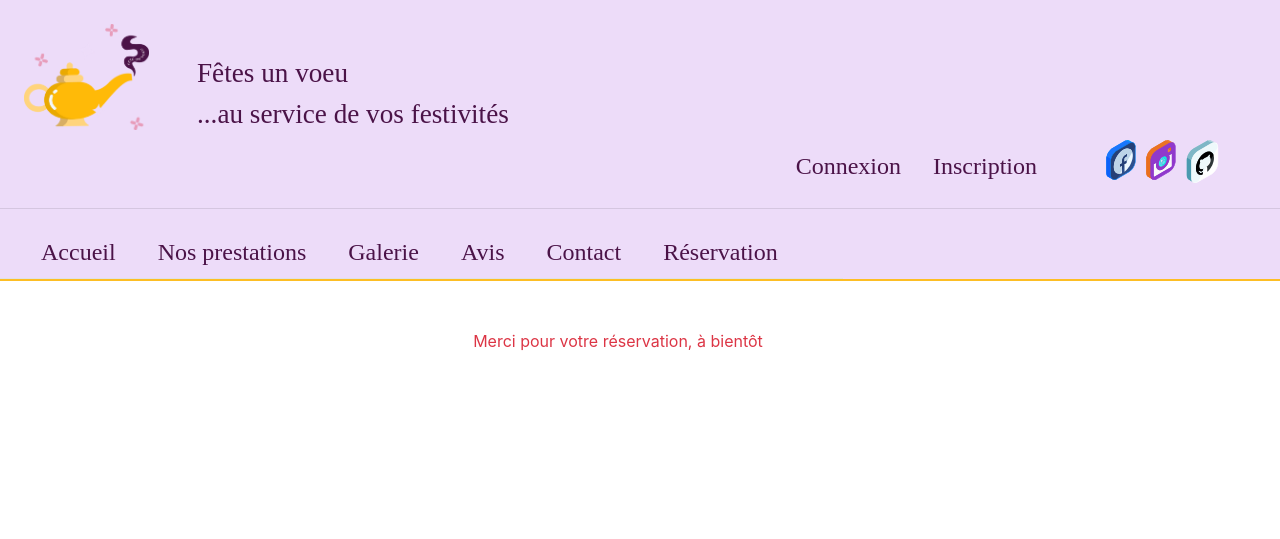
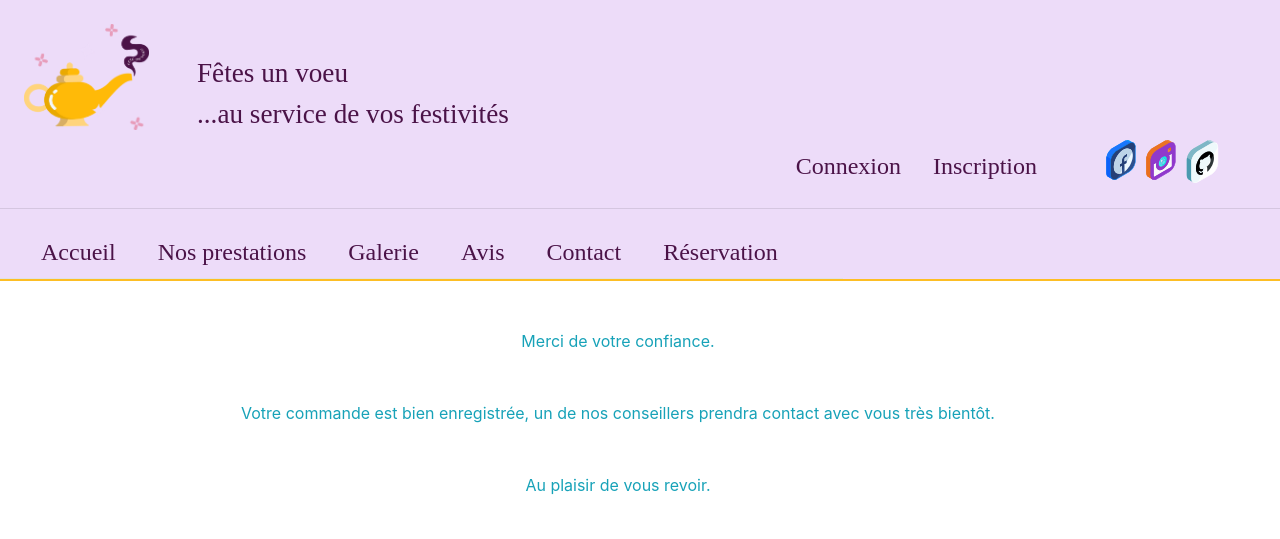
Before and after one commit to PriscaR78/fetes_un_voeu, a Symfony app: template templates/remerciement.html.twig in a window 1280 px wide. Shown: the top 539 px of the page. Run offline with Twig, Linux system fonts and the light colour scheme; the template is opened without the code that fills it, so the values that code supplies are empty; some libraries are stand-ins or nearby versions; some web fonts are replaced.

Commit message:
« modifs_prisca »

```diff
--- a/templates/laurence/backoffice.html.twig
+++ b/templates/laurence/backoffice.html.twig
@@ -59,7 +59,7 @@
 
 </div>
 
-    <a href="{{ path('affiche_packs') }}">packs</a>
+    {# <a href="{{ path('affiche_packs') }}">packs</a> #}
 
 {% endblock %}
 
--- a/templates/remerciement.html.twig
+++ b/templates/remerciement.html.twig
@@ -1,10 +1,11 @@
 {% extends 'modeleConnexion.html.twig' %}
 
 {% block body %}
- <div class="container m-5 ">
+ <div class="container m-5">
 
-    <p class="text-center text-danger">Merci pour votre réservation, à bientôt</p>
-
+ <p class="text-center text-info m-5">Merci de votre confiance.</p>
+ <p class="text-center text-info m-5">Votre commande est bien enregistrée, un de nos conseillers prendra contact avec vous très bientôt.</p>
+ <p class="text-center text-info m-5">Au plaisir de vous revoir.</p>
 
 
   </div>
```
